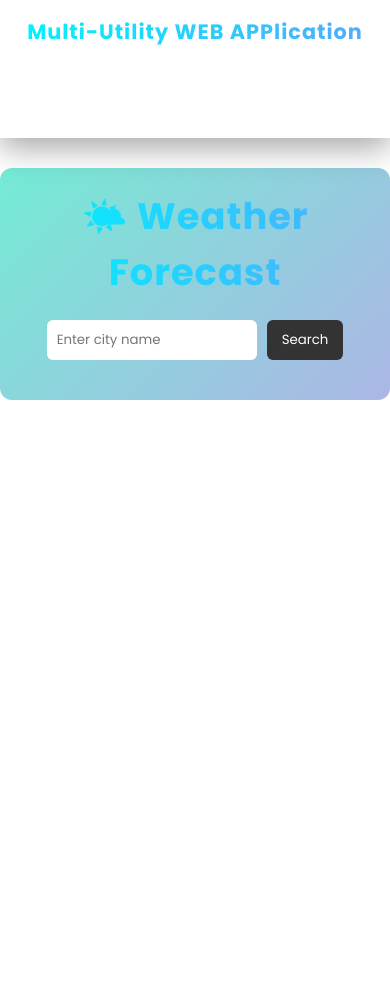
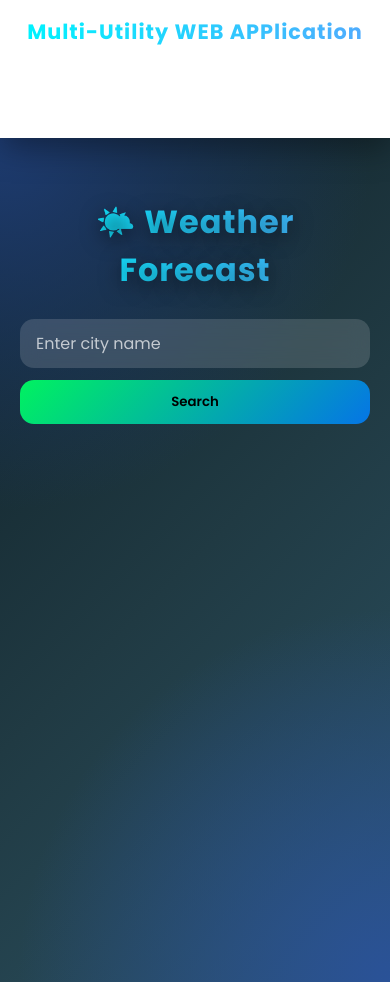
Before and after one commit to Jaysaw/MERN-TASK, a React (Vite) app: page /weather in a window 390 px wide. Before the commit the page ends 844 px from the top, so only its background shows below. Built offline with nearby package versions, Linux system fonts and the light colour scheme.

Commit message:
Update Weather.css

```diff
--- a/src/pages/Weather.css
+++ b/src/pages/Weather.css
@@ -1,56 +1,184 @@
+
 .weather-container {
-    max-width: 700px;
-    margin: 30px auto;
-    padding: 20px;
-    background: linear-gradient(135deg, #74ebd5, #acb6e5);
-    border-radius: 12px;
-    text-align: center;
-    color: #222;
+  min-height: 100vh;
+  padding: 60px 20px;
+
+  display: flex;
+  flex-direction: column;
+  align-items: center;
+
+  background:
+    radial-gradient(circle at top left, #1e3c72, transparent 40%),
+    radial-gradient(circle at bottom right, #2a5298, transparent 40%),
+    linear-gradient(135deg, #0f2027, #203a43, #2c5364);
+
+  color: #fff;
+  font-family: "Poppins", sans-serif;
+  animation: fadeIn 0.8s ease;
 }
+
+
+@keyframes fadeIn {
+  from {
+    opacity: 0;
+    transform: translateY(25px);
+  }
+  to {
+    opacity: 1;
+    transform: translateY(0);
+  }
+}
+
+
+.weather-container h2 {
+  font-size: 2rem;
+  margin-bottom: 25px;
+  letter-spacing: 1px;
+  text-shadow: 0 5px 20px rgba(0, 0, 0, 0.5);
+}
+
 
 .search-box {
   display: flex;
-    gap: 10px;
-    justify-content: center;
-    margin-bottom: 20px;
+  gap: 12px;
+  margin-bottom: 25px;
 }
 
 .search-box input {
-    padding: 10px;
-    width: 60%;
-    border-radius: 6px;
+  width: 260px;
+  padding: 12px 16px;
+  border-radius: 14px;
   border: none;
+  outline: none;
+
+  background: rgba(255, 255, 255, 0.15);
+  backdrop-filter: blur(10px);
+  color: #fff;
+  font-size: 1rem;
+
+  transition: box-shadow 0.3s ease;
 }
 
-  .search-box button {
-    padding: 10px 15px;
-    border: none;
-    border-radius: 6px;
-    cursor: pointer;
-    background: #333;
-    color: white;
+.search-box input::placeholder {
+  color: rgba(255, 255, 255, 0.7);
 }
 
+.search-box input:focus {
+  box-shadow: 0 0 18px rgba(0, 255, 255, 0.5);
+}
+
+
+.search-box button {
+  padding: 12px 22px;
+  border-radius: 14px;
+  border: none;
+
+  background: linear-gradient(135deg, #00f260, #0575e6);
+  color: #000;
+  font-weight: 600;
+  cursor: pointer;
+
+  transition: transform 0.25s ease, box-shadow 0.25s ease;
+}
+
+.search-box button:hover {
+  transform: translateY(-3px);
+  box-shadow: 0 10px 25px rgba(0, 242, 96, 0.5);
+}
+
+.search-box button:active {
+  transform: scale(0.96);
+}
+
+
+.error {
+  color: #ff7675;
+  margin-bottom: 15px;
+  font-weight: 500;
+}
+
+
 .weather-card {
-    background: white;
-    padding: 20px;
-    border-radius: 10px;
+  width: 100%;
+  max-width: 720px;
+  padding: 28px;
+
+  background: rgba(255, 255, 255, 0.12);
+  backdrop-filter: blur(18px);
+
+  border-radius: 22px;
+  border: 1px solid rgba(255, 255, 255, 0.2);
+
+  box-shadow: 0 30px 60px rgba(0, 0, 0, 0.45);
+
+  animation: slideUp 0.6s ease;
 }
+
+
+@keyframes slideUp {
+  from {
+    opacity: 0;
+    transform: translateY(40px);
+  }
+  to {
+    opacity: 1;
+    transform: translateY(0);
+  }
+}
+
+.weather-card h3 {
+  font-size: 1.4rem;
+  margin-bottom: 10px;
+}
+
+.weather-card p {
+  margin: 6px 0;
+  font-size: 1.05rem;
+}
+
+
+.weather-card h4 {
+  margin-top: 22px;
+  margin-bottom: 12px;
+  font-size: 1.2rem;
+}
+
 
 .forecast {
   display: grid;
   grid-template-columns: repeat(auto-fit, minmax(120px, 1fr));
-    gap: 10px;
-    margin-top: 15px;
+  gap: 15px;
 }
 
+
 .forecast-day {
-    background: #f1f1f1;
-    padding: 10px;
-    border-radius: 8px;
+  padding: 14px;
+  border-radius: 16px;
+
+  background: rgba(255, 255, 255, 0.15);
+  backdrop-filter: blur(12px);
+  border: 1px solid rgba(255, 255, 255, 0.2);
+
+  text-align: center;
+  font-size: 0.95rem;
+
+  transition: transform 0.35s ease, box-shadow 0.35s ease;
 }
 
-  .error {
-    color: red;
-    font-weight: bold;
+.forecast-day:hover {
+  transform: translateY(-8px) scale(1.05);
+  box-shadow: 0 15px 30px rgba(0, 0, 0, 0.45);
 }
+
+
+@media (max-width: 600px) {
+  .search-box {
+    flex-direction: column;
+    width: 100%;
+  }
+
+  .search-box input,
+  .search-box button {
+    width: 100%;
+  }
+}
```
Lines whose indentation alone changed are shown as unchanged.
